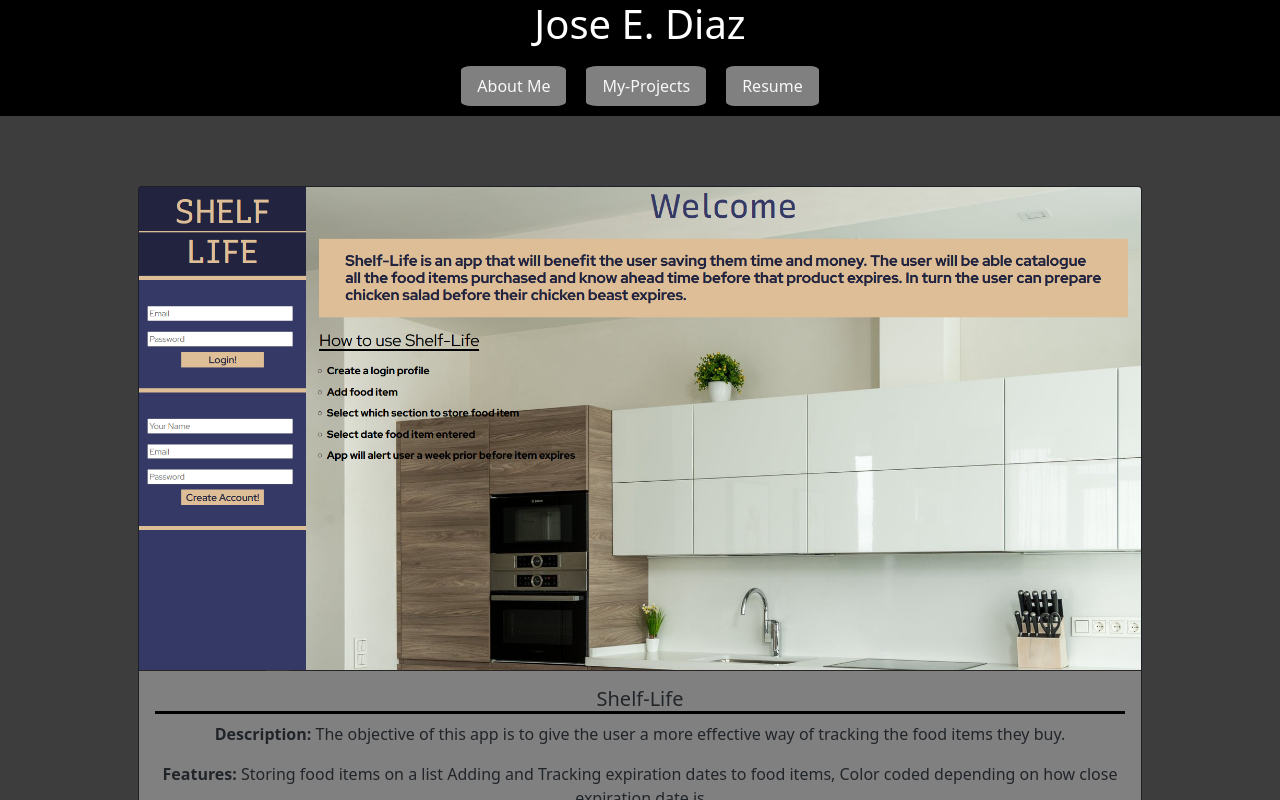
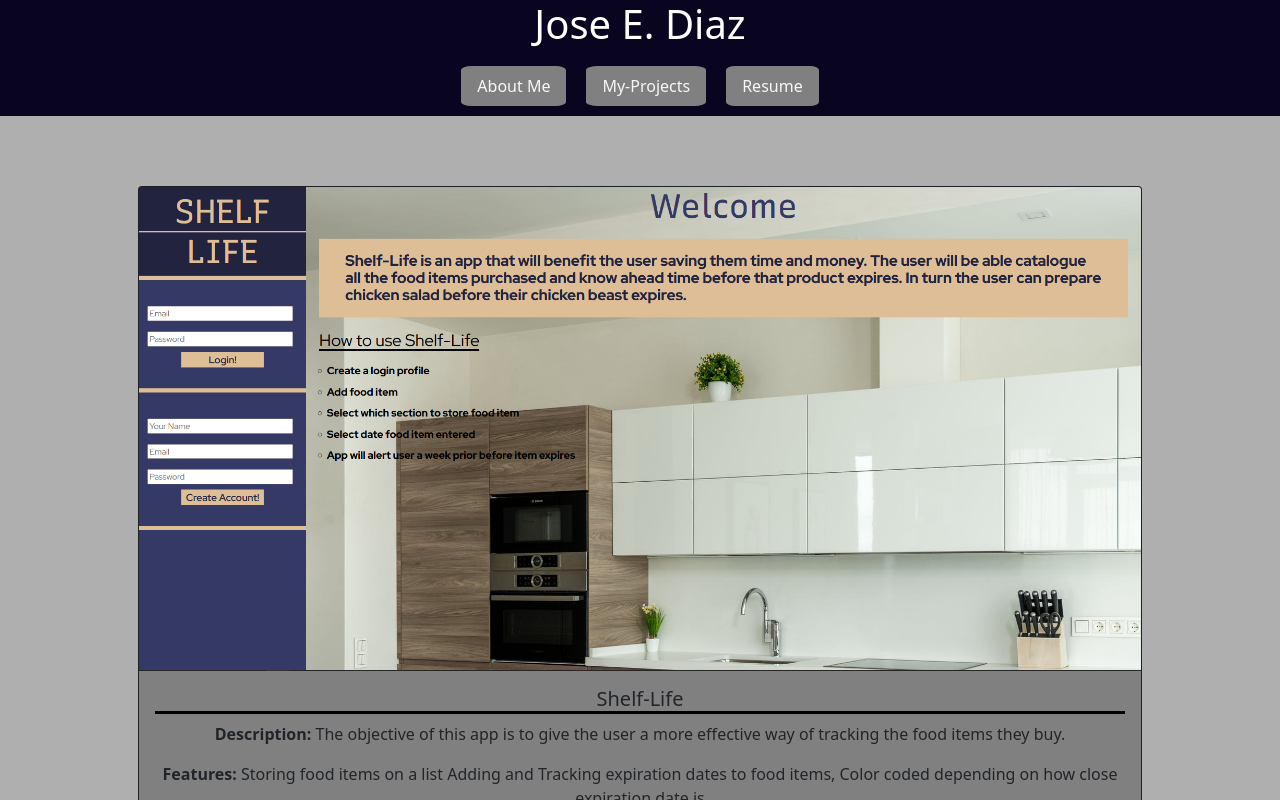
Before and after one commit to Hotsoup22/jd-portfolio, a React (Create React App) app: page / in a window 1280 px wide. Shown: the top 800 px of the page. Built offline with nearby package versions, Linux system fonts and the light colour scheme.

Commit message:
added .portfolio with background  color and chmaged handlePage background color

```diff
--- a/src/App.css
+++ b/src/App.css
@@ -16,7 +16,7 @@ nav {
 }
 
 .handlePage {
-  background-color: rgb(61, 61, 61);
+  background-color:#afafaf ;
   text-align: center;
   object-fit: cover;
   justify-content: space-between;
@@ -30,7 +30,6 @@ html {
 .nameTitle {
   text-align: center;
   color: white;
-
   padding-top: 00px;
   position: sticky;
 }
@@ -40,13 +39,15 @@ margin:10px;
   color: rgb(247, 247, 247);
   background-color: grey;
 }
+.nav-link:active{
+  color:red;
+}
 
 .card-body {
   background-color: grey;
 }
 
 .card-title {
-
   border-bottom: solid rgb(0, 0, 0);
 }
 
@@ -70,9 +71,8 @@ margin:10px;
   height: 40px;
 }
 
-
 header {
-  background-color: black;
+  background-color: rgb(9, 4, 32);
 }
 .container {
   padding: 20px;
@@ -82,12 +82,10 @@ header {
   max-width: 90%;
 }
 
-.nav-link {
-  margin: px;
+.nav-link:hover{
   cursor: pointer;
-}
-.nav-link:hover {
   background-color: rgb(61, 61, 61);
+
 }
 
 .aboutMePtag {
@@ -98,3 +96,8 @@ header {
   line-height: 2;
   position: relative;
 }
+
+
+.portfolio{
+  background-color:#afafaf;
+}
```
